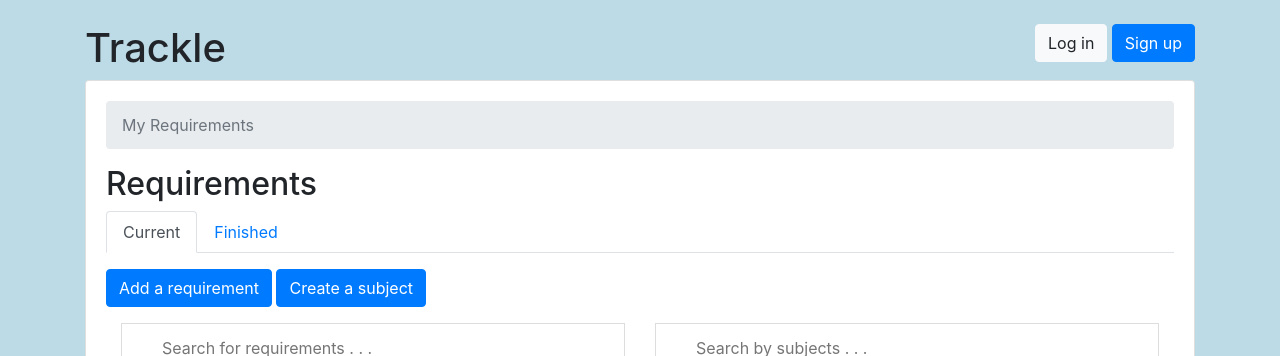
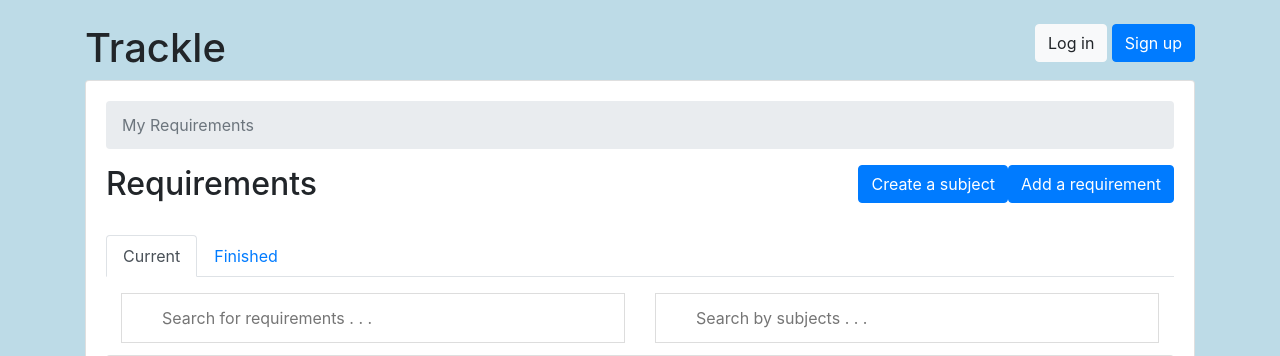
Before and after one commit to JMRLudan/Trackle2, a Django app: template Trackle/trackle/reqs/templates/reqs/teachers/req_change_list.html in a window 1280 px wide. Shown: the top 356 px of the page. Run offline with Django 3.2, Linux system fonts and the light colour scheme; the template is opened without the code that fills it, so the values that code supplies are empty; parts of the project's set-up code (start-up, migrations or seed data) failed here and were passed over; some libraries are stand-ins or nearby versions.

Commit message:
Teacher Button
placed the create subject and requirement at the top

```diff
--- a/Trackle/trackle/reqs/templates/reqs/teachers/teacher_header.html
+++ b/Trackle/trackle/reqs/templates/reqs/teachers/teacher_header.html
@@ -1,4 +1,10 @@
+<a href="{% url 'teachers:req_add' %}" class="btn btn-primary mb-3 float-right" role="button">Add a requirement </a>
+<a href="{% url 'teachers:sub_add' %}" class="btn btn-primary mb-3 float-right" role="button">Create a subject</a>
+
+
 <h2>Requirements</h2>
+
+<br>
 
 <ul class="nav nav-tabs mb-3">
   <li class="nav-item">
@@ -8,6 +14,3 @@
     <a class="nav-link{% if active == 'new' %} active{% endif %}" href="{% url 'teachers:req_finished_list' %}">Finished</a>
   </li>
 </ul>
-
-<a href="{% url 'teachers:req_add' %}" class="btn btn-primary mb-3" role="button">Add a requirement</a>
-<a href="{% url 'teachers:sub_add' %}" class="btn btn-primary mb-3" role="button">Create a subject</a>
```
Also changed, not shown: Trackle/trackle/db.sqlite3.
